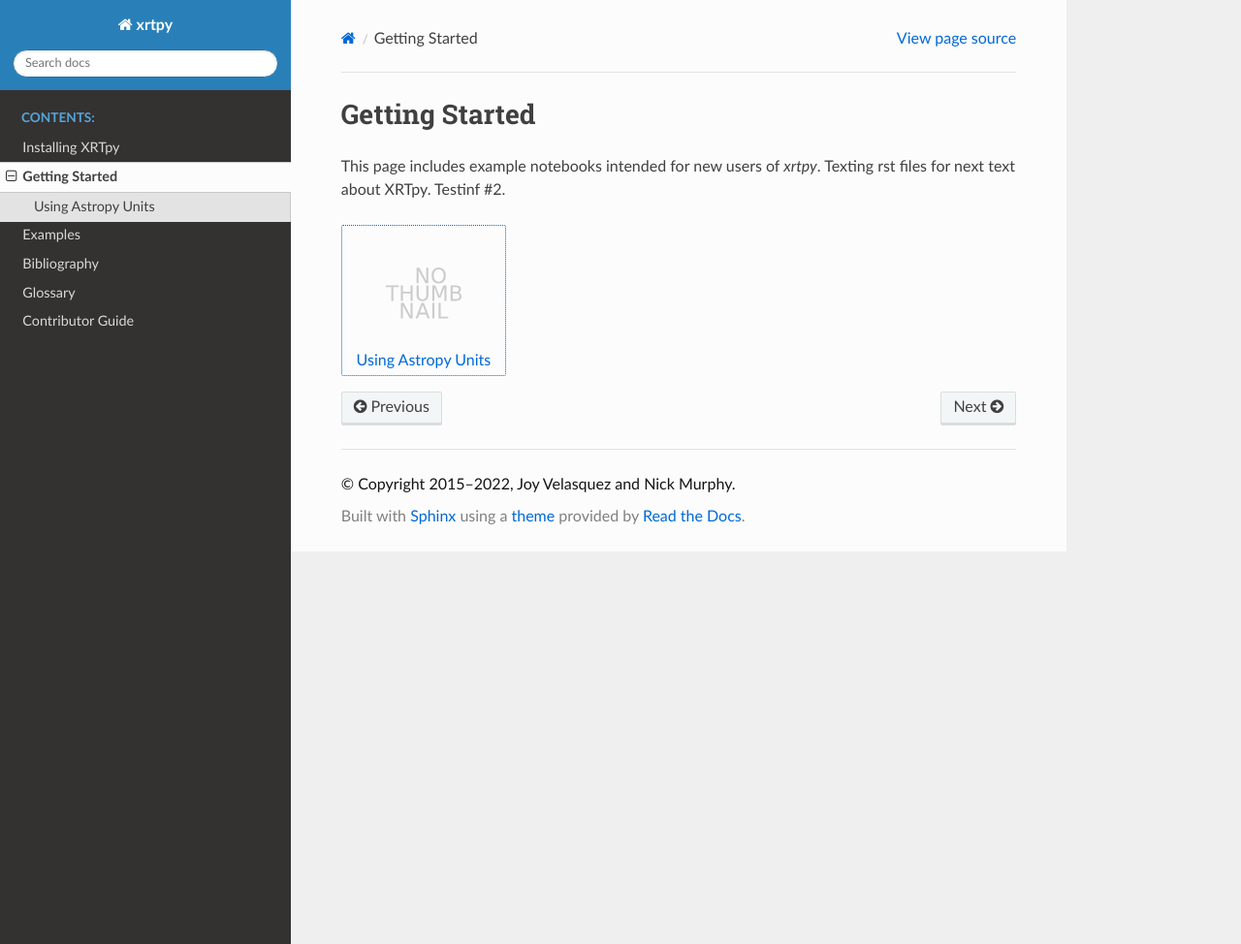
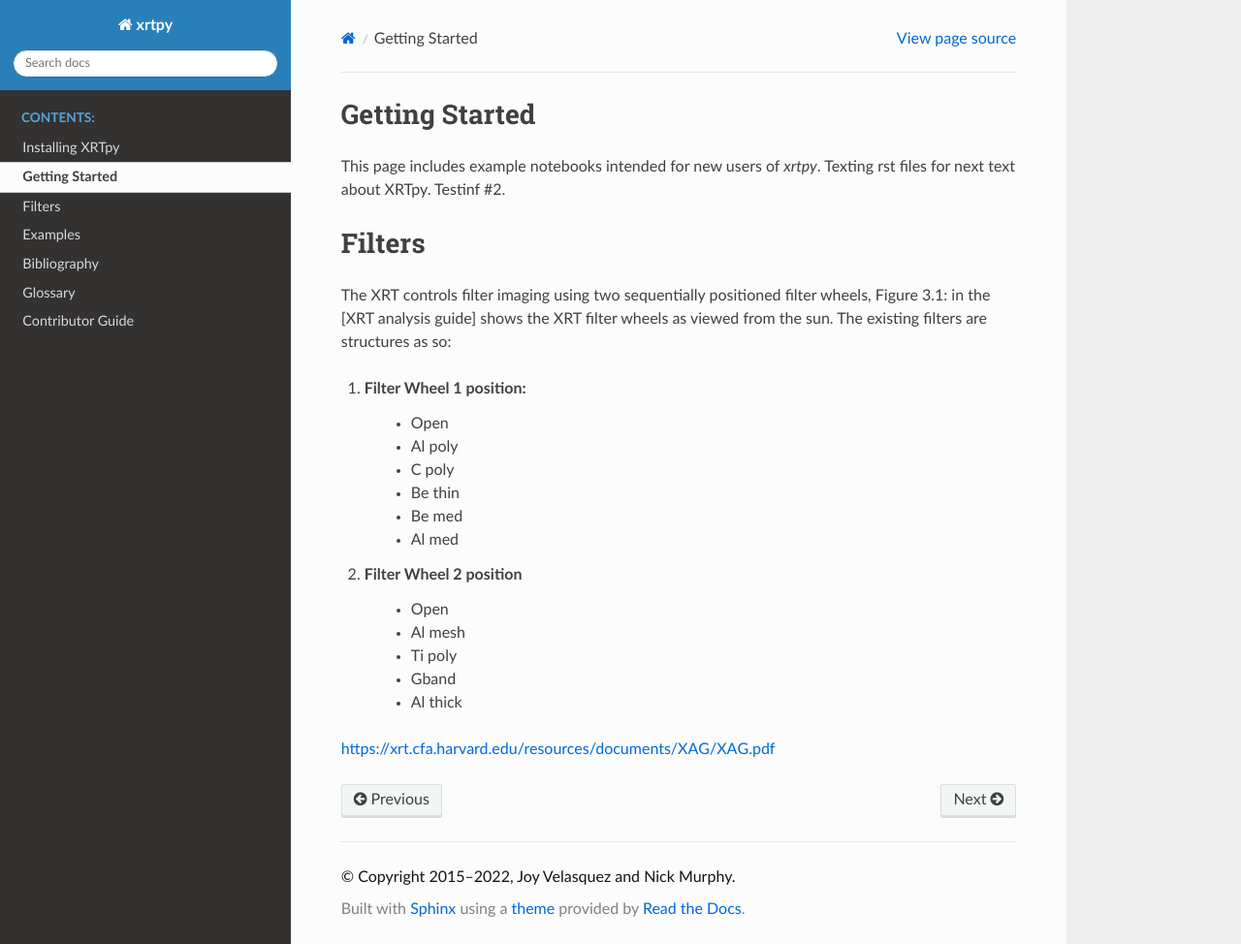
Before and after one commit to HinodeXRT/xrtpy, a Sphinx documentation site: the page built from docs/getting_started.rst, in a window 1280 px wide and 974 px high. Shown: the whole window at 97% size. Built offline with Sphinx 7.4.7 and the Read the Docs theme 2.0.0, drawn with Linux system fonts in a browser that asks for light colours.

Commit message:
Working on text.

```diff
--- a/docs/getting_started.rst
+++ b/docs/getting_started.rst
@@ -5,6 +5,25 @@ This page includes example notebooks intended for new users of `xrtpy`.
 Texting rst files for next text about XRTpy.
 Testinf #2.
 
-.. nbgallery::
+Filters
+=======
 
-  notebooks/getting_started/units
+The XRT controls filter imaging using two sequentially positioned filter wheels, Figure 3.1: in the [XRT analysis guide] shows the XRT filter wheels as viewed from the sun.
+The existing filters are structures as so:
+
+
+1. Filter Wheel 1 position:
+    -  Open
+    -  Al poly
+    -  C poly
+    -  Be thin
+    -  Be med
+    -  Al med
+2. Filter Wheel 2 position
+    -  Open
+    -  Al mesh
+    -  Ti poly
+    -  Gband
+    -  Al thick
+
+https://xrt.cfa.harvard.edu/resources/documents/XAG/XAG.pdf
```
